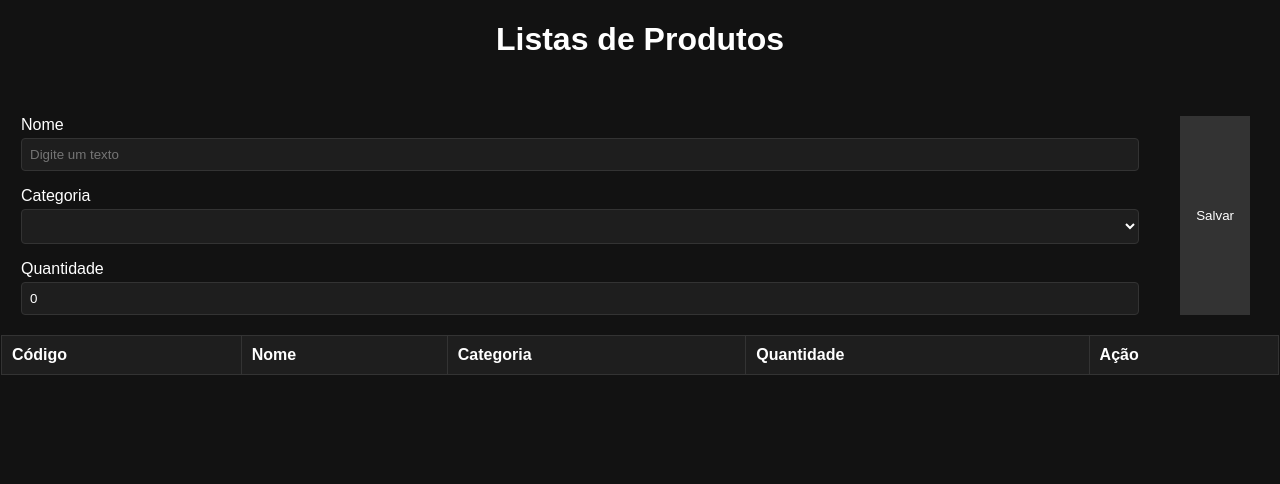
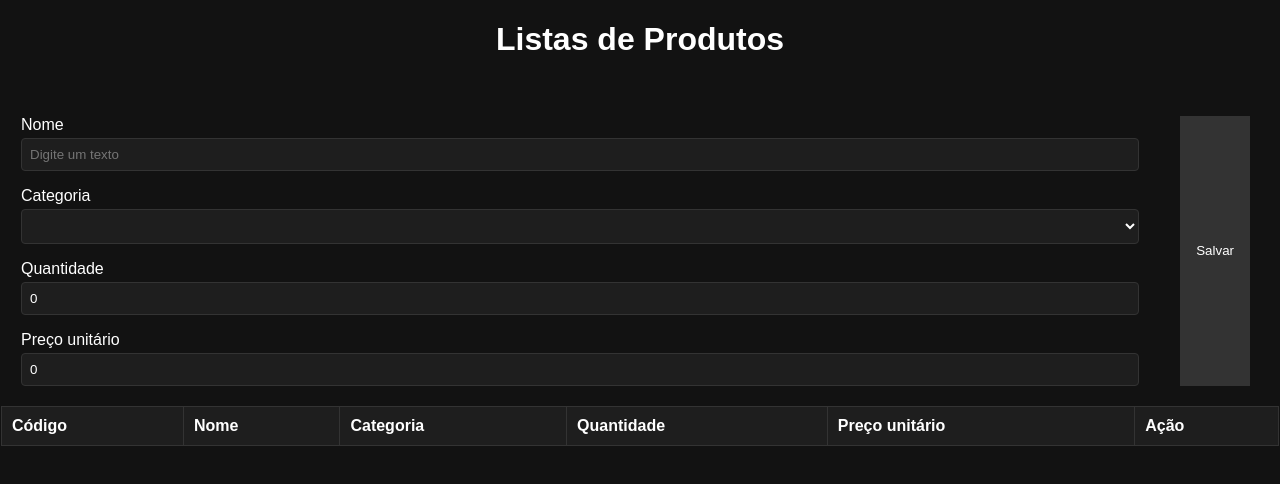
Before and after one commit to Sammadar/caixa-ng, an Angular app: page / in a window 1280 px wide. Shown: the top 484 px of the page. Built offline with nearby package versions, Linux system fonts and the light colour scheme.

Commit message:
adicionando o campo de preço unitário

```diff
--- a/src/app/app.component.ts
+++ b/src/app/app.component.ts
@@ -5,7 +5,7 @@ import { CadastroProdutoComponent } from "./components/produtos/cadastro-produto
 
 @Component({
   selector: 'aplicacao-root',
-  imports: [RouterOutlet, CadastroReceitaComponent, CadastroProdutoComponent],
+  imports: [RouterOutlet, CadastroProdutoComponent],
   templateUrl: './app.component.html',
   styleUrl: './app.component.css'
 })
--- a/src/app/components/produtos/cadastro-produto/cadastro-produto.component.html
+++ b/src/app/components/produtos/cadastro-produto/cadastro-produto.component.html
@@ -19,7 +19,12 @@
 
         <div class="quantidade">
             <label for="campo-quantidade">Quantidade</label>
-            <input type="number" id="campo-quantidade" [(ngModel)]="quantidade">
+            <input type="number" id="campo-quantidade" step="2" [(ngModel)]="quantidade" >
+        </div>
+
+        <div>
+            <label for="campo-preco">Preço unitário</label>
+            <input type="number" id="campo-preco" [(ngModel)]="preco">
         </div>
 
         </div>
@@ -34,6 +39,7 @@
                         <th>Nome</th>
                         <th>Categoria</th>
                         <th>Quantidade</th>
+                        <th>Preço unitário</th>
                         <th>Ação</th>
                     </tr>
                 </thead>
@@ -44,6 +50,7 @@
                             <td>{{produto.nome}}</td>
                             <td>{{produto.categoria}}</td>
                             <td>{{produto.quantidade}}</td>
+                            <td>{{produto.preco}}</td>
                             <td>
                                 <button (click)="editar(produto)">Editar</button>
                                 <button (click)="apagar(produto)">Apagar</button>
--- a/src/app/components/produtos/cadastro-produto/cadastro-produto.component.ts
+++ b/src/app/components/produtos/cadastro-produto/cadastro-produto.component.ts
@@ -15,8 +15,9 @@ export class CadastroProdutoComponent {
 
   nome: string = "";
   produtos: Array<Produto> = [];
-  categoria: any;
+  categoria: string = "";
   quantidade: number = 0;
+  preco: number = 0;
 
   salvarProduto() {
     if (this.nome.length < 3) {
@@ -27,6 +28,25 @@ export class CadastroProdutoComponent {
       alert("Nome deve conter no máximo 30 caracteres")
     }
 
+    if (this.categoria == ""){
+      alert("Selecione uma categoria!");
+      return;
+    }
+
+    if (this.quantidade <= 0){
+      alert("Insira uma quantidade");
+      return;
+    }
+
+    let preco = parseFloat(this.preco.toString().replace(",", "."));
+    if (Number.isNaN(preco)) {
+      alert("Preço deve ser um número real");
+      return;}
+    if (preco <= 0) {
+      alert("Preço deve ser maior que R$ 0,00");
+      return;
+    }
+
     if (this.idParaEditar == undefined) {
       this.cadastrarProduto();
     } else {
@@ -35,6 +55,7 @@ export class CadastroProdutoComponent {
 
     this.nome, this.categoria= "";
     this.quantidade = 0;
+    this.preco = 0;
 
   }
 
@@ -43,13 +64,14 @@ export class CadastroProdutoComponent {
     this.produtos[indiceProduto].nome = this.nome;
     this.produtos[indiceProduto].categoria = this.categoria;
     this.produtos[indiceProduto].quantidade = this.quantidade;
+    this.produtos[indiceProduto].preco = this.preco;
 
     this.idParaEditar = undefined;
   }
 
   cadastrarProduto() {
     this.proximoId++;
-    let produto = new Produto(this.proximoId, this.nome, this.categoria, this.quantidade);
+    let produto = new Produto(this.proximoId, this.nome, this.categoria, this.quantidade, this.preco);
 // debugger
     this.produtos.push(produto);
     // alert(this.nome);
@@ -68,5 +90,6 @@ export class CadastroProdutoComponent {
     this.idParaEditar = produto.id;
     this.categoria = produto.categoria;
     this.quantidade = produto.quantidade;
+    this.preco = produto.preco;
   }
 }
--- a/src/app/models/produto.ts
+++ b/src/app/models/produto.ts
@@ -3,12 +3,14 @@ export class Produto{
    nome: string;
    categoria: string;
    quantidade: number;
+   preco: number;
 
-constructor(id: number, nome: string, categoria:  string, quantidade: number){
+constructor(id: number, nome: string, categoria:  string, quantidade: number, preco: number){
         this.id= id;
         this.nome = nome;
         this.categoria = categoria;
         this.quantidade = quantidade;
+        this.preco = preco;
 
     }
 }
```
